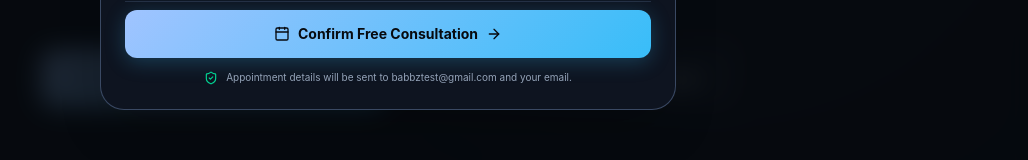
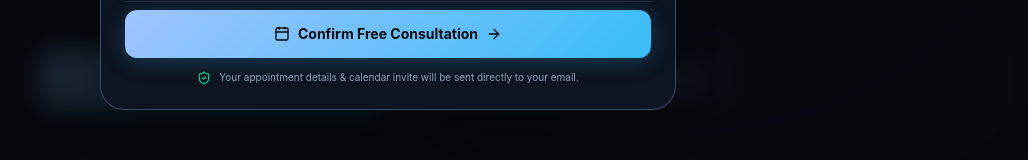
Before and after one commit to sokoni/ash-website, a React (Vite) app: page / in a window 1280 px wide. Both pictures are taken after a click on the button "Book Strategy Consultation". Shown: the part 617-777 px from the top of the page, without its empty margins (252-1280 px from the left). Built offline with nearby package versions, Linux system fonts and the light colour scheme.

Commit message:
Hide babbztest@gmail.com from UI display while keeping background email dispatch active

```diff
--- a/src/components/PaymentModal.jsx
+++ b/src/components/PaymentModal.jsx
@@ -177,7 +177,7 @@ END:VCALENDAR`;
             {/* Email Notification Status Badge */}
             <div className="p-3 bg-emerald-500/10 border border-emerald-500/20 rounded-xl text-xs text-emerald-300 flex items-center justify-center gap-2">
               <Mail className="w-4 h-4 text-emerald-400 shrink-0" />
-              <span>Appointment details sent to <strong>babbztest@gmail.com</strong></span>
+              <span>A confirmation email & calendar invite have been dispatched to your email.</span>
             </div>
 
             <div className="glass-panel p-4 rounded-xl text-xs text-left space-y-2 font-mono text-[#B9D6F2] border border-[#A0C4FF]/20">
@@ -207,11 +207,10 @@ END:VCALENDAR`;
               </button>
 
               <button
-                onClick={handleSendDirectEmailCopy}
+                onClick={onClose}
                 className="btn-pastel-secondary w-full py-3 rounded-xl text-xs font-bold flex items-center justify-center gap-2"
               >
-                <Send className="w-4 h-4 text-[#A0C4FF]" />
-                <span>Send Email Copy</span>
+                <span>Done</span>
               </button>
             </div>
           </div>
@@ -324,7 +323,7 @@ END:VCALENDAR`;
                 {isProcessing ? (
                   <>
                     <Sparkles className="w-4 h-4 animate-spin text-[#070A0F]" />
-                    <span>Sending Notification to babbztest@gmail.com...</span>
+                    <span>Confirming Strategy Consultation...</span>
                   </>
                 ) : (
                   <>
@@ -337,7 +336,7 @@ END:VCALENDAR`;
 
               <div className="flex items-center justify-center gap-2 text-[10px] text-[#94A3B8]">
                 <ShieldCheck className="w-3.5 h-3.5 text-emerald-400" />
-                <span>Appointment details will be sent to babbztest@gmail.com and your email.</span>
+                <span>Your appointment details & calendar invite will be sent directly to your email.</span>
               </div>
             </div>
           </form>
```
